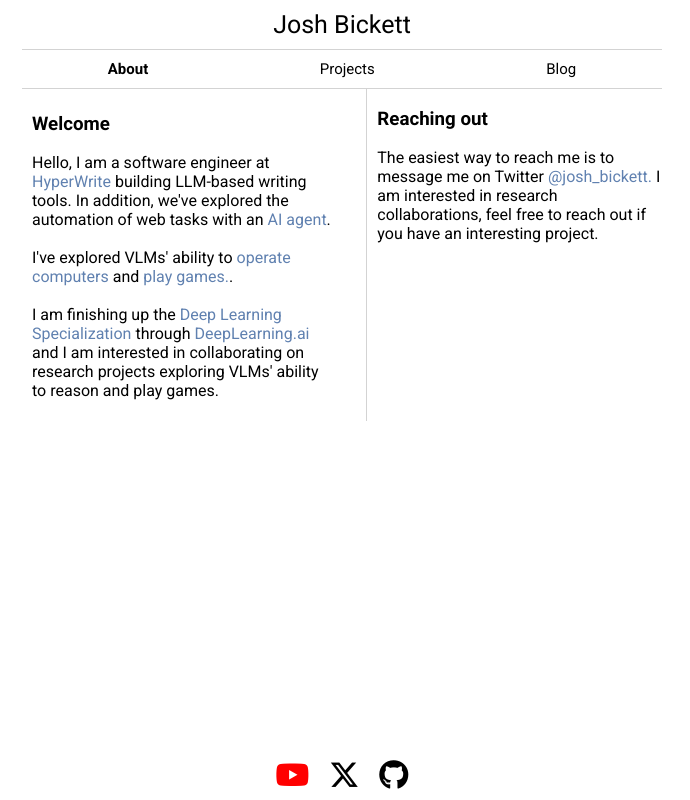
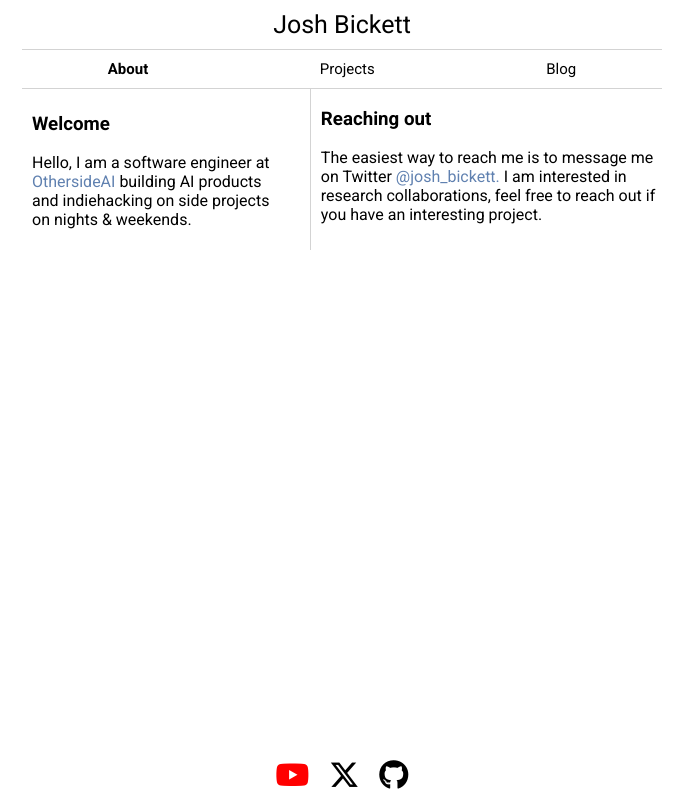
Before and after one commit to joshbickett/bickett.ai, a React (Create React App) app: page / in a window 1280 px wide. Shown: the whole page, without its empty margins (298-988 px from the left). Built offline with nearby package versions, Linux system fonts and the light colour scheme.

Commit message:
iterate personal website

```diff
--- a/src/pages/About.js
+++ b/src/pages/About.js
@@ -35,32 +35,9 @@ export const About = () => {
             <h3>Welcome</h3>
             <p>
               Hello, I am a software engineer at{" "}
-              <a href="https://www.hyperwriteai.com/">HyperWrite</a> building
-              LLM-based writing tools. In addition, we've explored the
-              automation of web tasks with an{" "}
-              <a href="https://venturebeat.com/ai/hyperwrite-unveils-breakthrough-ai-agent-that-can-surf-the-web-like-a-human/">
-                AI agent
-              </a>
-              .
-              <br />
-              <br />
-              I've explored VLMs' ability to{" "}
-              <a href="https://venturebeat.com/ai/the-self-operating-computer-emerges/">
-                operate computers
-              </a>{" "}
-              and{" "}
-              <a href="https://www.youtube.com/watch?v=9Znt4dMAB7U">
-                play games.
-              </a>
-              .
-              <br />
-              <br />I am finishing up the{" "}
-              <a href="https://www.coursera.org/specializations/deep-learning?utm_medium=sem&utm_source=gg&utm_campaign=B2C_NAMER_deep-learning_deeplearning-ai_FTCOF_specializations_country-US-country-CA&campaignid=904733485&adgroupid=148411448815&device=c&keyword=&matchtype=&network=g&devicemodel=&adposition=&creativeid=654837734383&hide_mobile_promo&gad_source=1&gclid=CjwKCAjwrIixBhBbEiwACEqDJStkVMyMnnK8stellg5b7pdrCHPCNjwlcL-zDA6YR2CVSgLo2rXPghoC6d8QAvD_BwE">
-                Deep Learning Specialization
-              </a>{" "}
-              through <a href="https://www.deeplearning.ai/">DeepLearning.ai</a>{" "}
-              and I am interested in collaborating on research projects
-              exploring VLMs' ability to reason and play games.
+              <a href="https://www.hyperwriteai.com/">OthersideAI</a> building
+              AI products and indiehacking on side projects on nights &
+              weekends.
             </p>
           </div>
           <ContactSection>
--- a/src/pages/Projects.js
+++ b/src/pages/Projects.js
@@ -32,9 +32,9 @@ export const Projects = ({ isMobile }) => {
           <ContentContainer>
             <div>
               <h3>
-                <a href="https://www.speakwithbooks.com/">Speakwithbooks.com</a>
+                <a href="https://www.willpayforthis.com/">WillPayForThis.com</a>
               </h3>
-              <p>A voice-based learning platform.</p>
+              <p>A shortcut to market-validated ideas.</p>
             </div>
           </ContentContainer>
           <ContentContainer>
@@ -45,14 +45,15 @@ export const Projects = ({ isMobile }) => {
                 </a>
               </h3>
               <p>
-                A framework to enable multimodal models to operate computers
+                In Nov. 2023 I built the first Computer Use agent. It is a
+                framework to enable multimodal models to operate computers
                 similar to how humans do. VentureBeat publish an{" "}
                 <a href="https://venturebeat.com/ai/the-self-operating-computer-emerges/">
                   article
                 </a>{" "}
-                about it. There are a few demos available on YouTube such as{" "}
+                about it. There are a few demos available on{" "}
                 <a href="https://www.youtube.com/watch?v=UKRti40U8IA&t=6s">
-                  this one.
+                  YouTube
                 </a>
               </p>
             </div>
```
